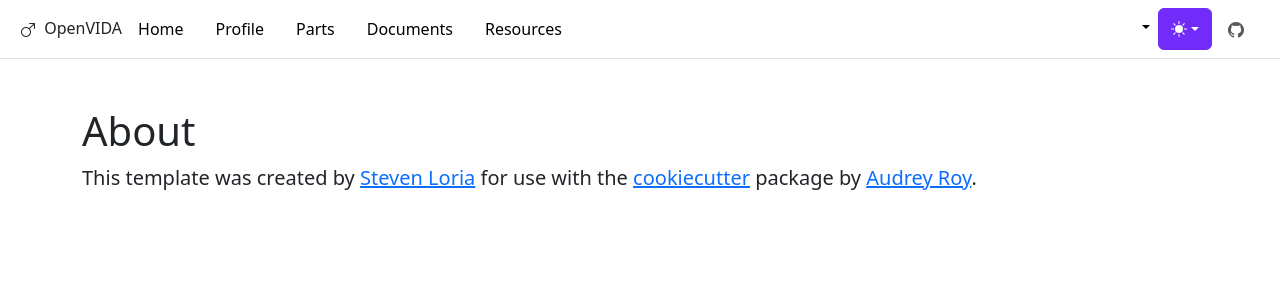
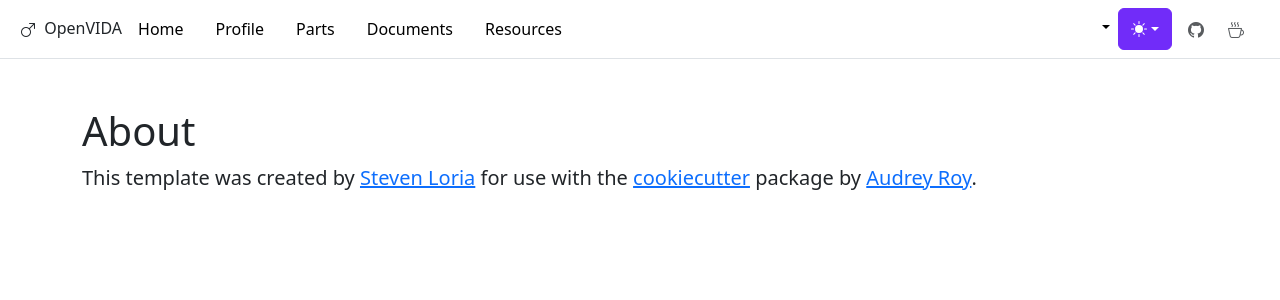
Before and after one commit to kForth/OpenVIDA, a Flask app: page /about/ in a window 1280 px wide. Shown: the top 300 px of the page. Run offline with Flask 3, Linux system fonts and the light colour scheme; parts of the project's set-up code (start-up, migrations or seed data) failed here and were passed over; some libraries are stand-ins or nearby versions.

Commit message:
Add kofi link

```diff
--- a/vida_flask/templates/nav.html
+++ b/vida_flask/templates/nav.html
@@ -69,6 +69,14 @@ request.path == path) or (path|length > 1 and request.path.startswith(path)) %}
                     ><i class="bi bi-github"></i
                 ></a>
             </div>
+            <div class="ms-2">
+                <a
+                    class="p-3 ps-0 text-body-secondary"
+                    href="https://ko-fi.com/kestin"
+                    target="_blank"
+                    ><i class="bi bi-cup-hot"></i
+                ></a>
+            </div>
         </div>
     </div>
 </header>
```
